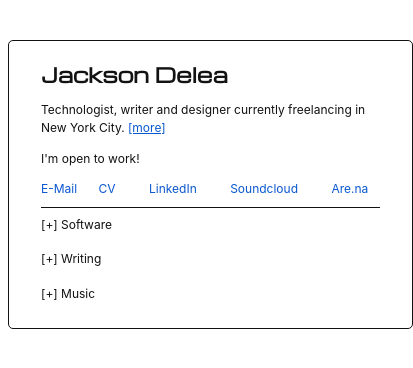
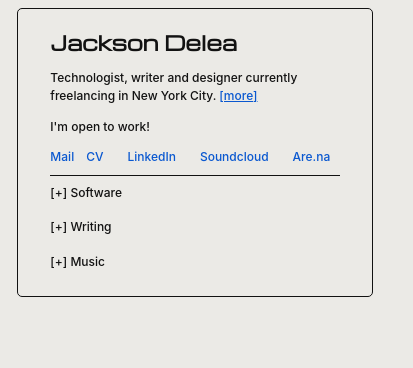
Before and after one commit to jacksondelea/HTML, a website: page index.html in a window 390 px wide. Shown: the whole page, 413 px wide, since content can reach past the window. Drawn offline with nearby package versions, Linux system fonts and the light colour scheme.

Commit message:
sepia + responsive

```diff
--- a/css/styles.css
+++ b/css/styles.css
@@ -1,12 +1,17 @@
+*, *::before, *::after {
+    box-sizing: border-box;
+  }
+
 body {
     -webkit-font-smoothing: antialiased;
     -moz-osx-font-smoothing: grayscale;
     font-family: "Inter", sans-serif;
     font-size: 0.75rem;
+    font-weight: 450;
     line-height: 1.16rem;
     text-rendering: optimizeLegibility;
     color: #121212;
-    background-color: #FFFF;
+    background-color: #ebeae6;
     transition: color 0.3s ease, background-color 0.3s ease;
   }
 .topbar{
@@ -19,7 +24,8 @@ body {
     margin-right: 0.5rem;
 }
 .content {
-    max-width: 400px;
+    box-sizing: border-box;
+    max-width: 420px;
     margin: 0 auto;
     margin-top: 20vh;
     border: 0.5px solid #121212;
@@ -36,7 +42,7 @@ body {
 }
 #logoText {
     font-size: 1.25rem;
-    font-weight: 600;
+    font-weight: 700;
     font-family: 'Michroma', sans-serif;
     cursor: default;
     padding-bottom: 0.75rem;
@@ -175,6 +181,7 @@ body {
 
 @media (max-width: 480px) {
     .content {
+        margin-top: 0;
         width: 95%;
     }
 }
--- a/index.html
+++ b/index.html
@@ -37,7 +37,7 @@
             </div>
             <!-- Contact Component -->
             <div id="contact" >
-                <span id="email" class="email">E-Mail</span>
+                <span id="email" class="email">Mail</span>
                 <a href="https://docs.google.com/document/d/1qPTrAEfb4tQ7i7hwuZnJMGckzezlfh7_CdmYR1pE3GQ/edit?usp=sharing">CV</a>
                 <a href="https://www.linkedin.com/in/jackson-delea/">LinkedIn</a>
                 <a href="https://soundcloud.com/jacksondelay">Soundcloud</a>
```
